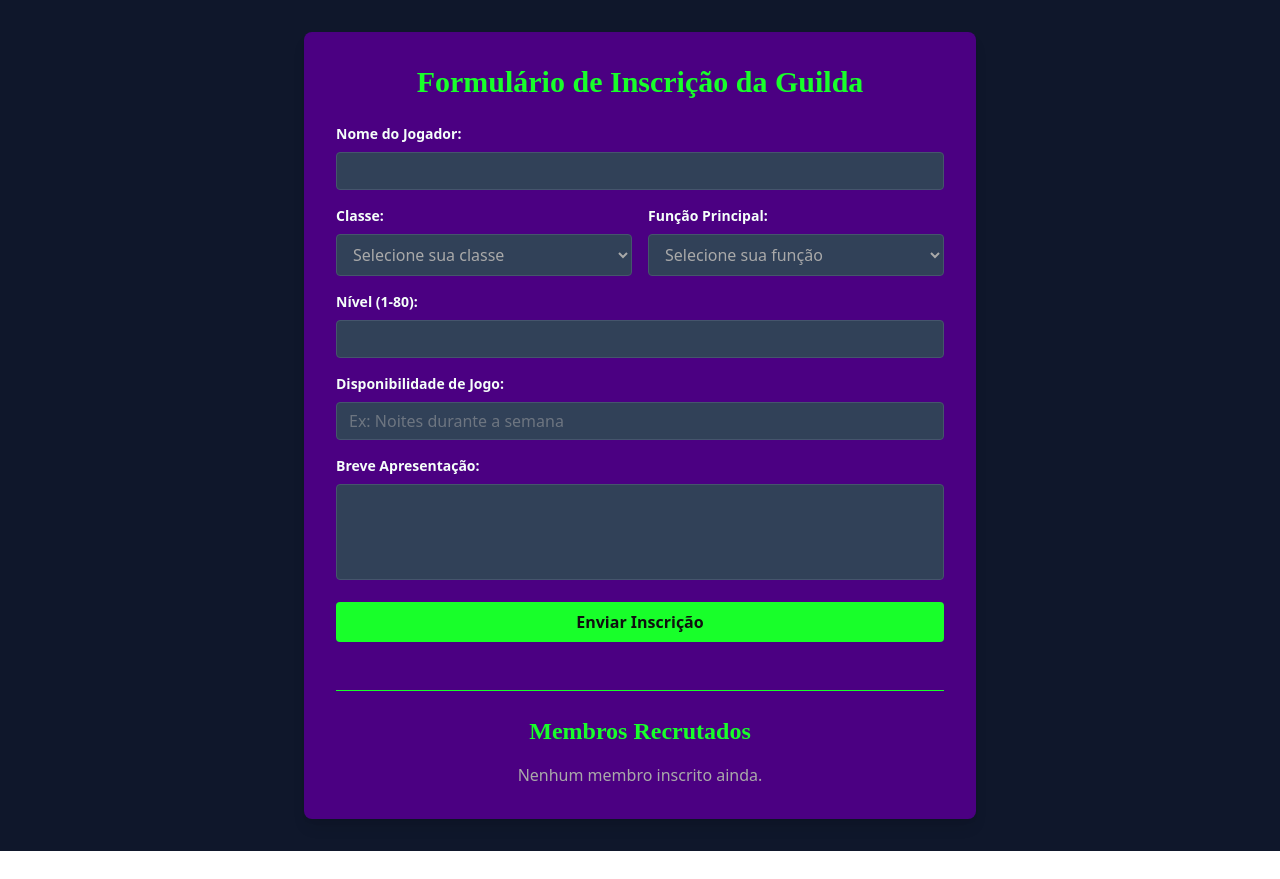
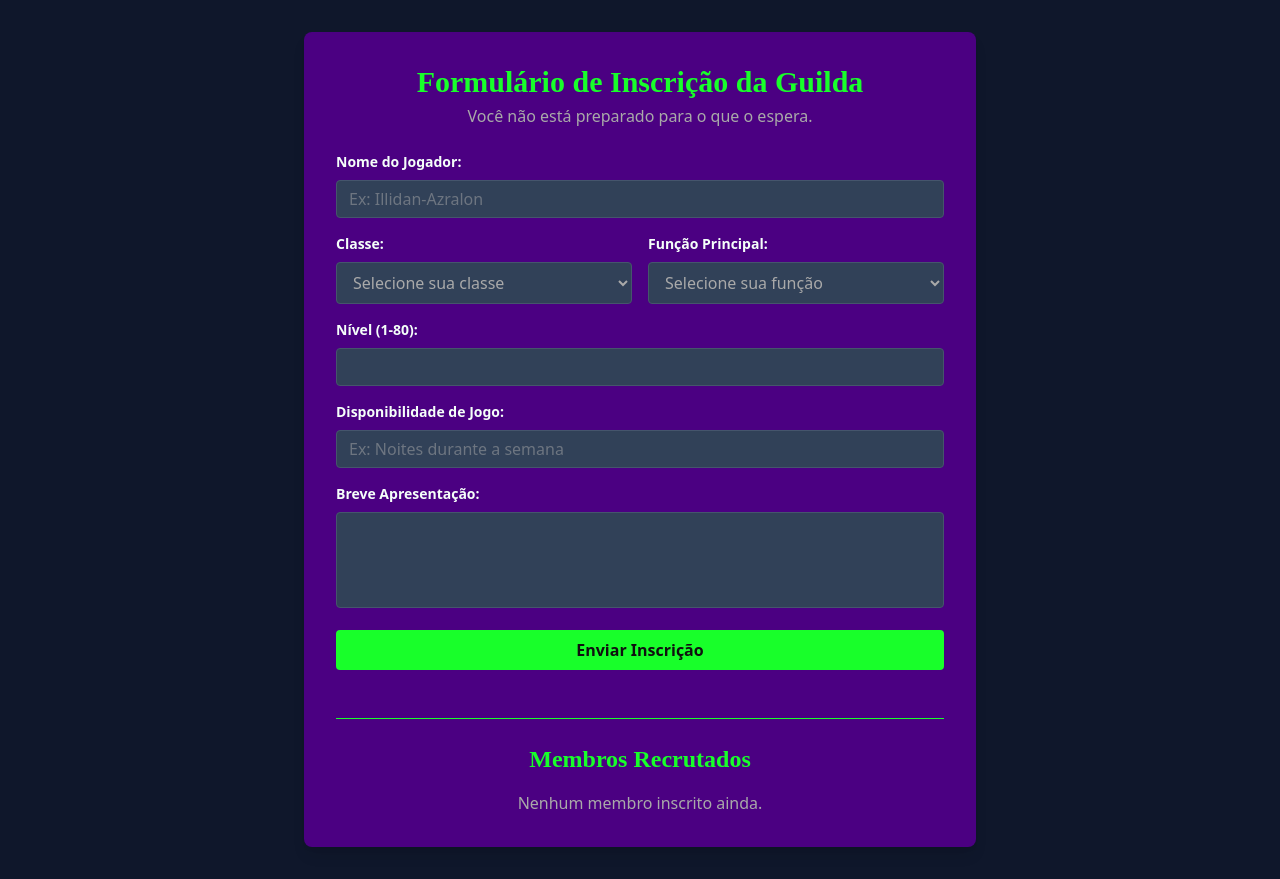
Before and after one commit to AndrezaPordeus/formulario-guilda, a React (Vite) app: page / in a window 1280 px wide. Before the commit the page ends 851 px from the top, so only its background shows below. Built offline with nearby package versions, Linux system fonts and the light colour scheme; a web font is replaced by a local one.

Commit message:
feat: adicionando parágrafo

```diff
--- a/src/components/FormularioGuilda.jsx
+++ b/src/components/FormularioGuilda.jsx
@@ -58,13 +58,16 @@ function FormularioGuilda() {
   // A parte visual do formulário, estilizada com Tailwind CSS
   return (
     <div className="max-w-2xl mx-auto bg-temple-purple p-8 rounded-lg shadow-lg">
-      <h1 className="text-3xl font-bold text-center text-fel-green mb-6 font-titulo">Formulário de Inscrição da Guilda</h1>
+      <h1 className="text-3xl font-bold text-center text-fel-green font-titulo mb-1">Formulário de Inscrição da Guilda</h1>
+      <p className="text-blade-gray text-center font-body mb-6">
+            Você não está preparado para o que o espera.
+          </p>
 
       <form onSubmit={handleSubmit} noValidate>
         {/* ... (resto do código JSX do formulário) ... */}
         <div className="mb-4">
           <label className="block text-spectral-white text-sm font-bold mb-2 font-text">Nome do Jogador:</label>
-          <input type="text" name="nome" value={formData.nome} onChange={handleChange} className="w-full bg-slate-700 text-blade-gray border border-slate-600 rounded py-2 px-3 leading-tight focus:outline-none focus:ring-2 focus:ring-fel-green" />
+          <input type="text" name="nome" value={formData.nome} onChange={handleChange} placeholder="Ex: Illidan-Azralon" className="w-full bg-slate-700 text-blade-gray border border-slate-600 rounded py-2 px-3 leading-tight focus:outline-none focus:ring-2 focus:ring-fel-green" />
           {erros.nome && <p className="text-red-400 text-xs italic mt-1">{erros.nome}</p>}
         </div>
         <div className="grid grid-cols-1 md:grid-cols-2 md:gap-4">
```
